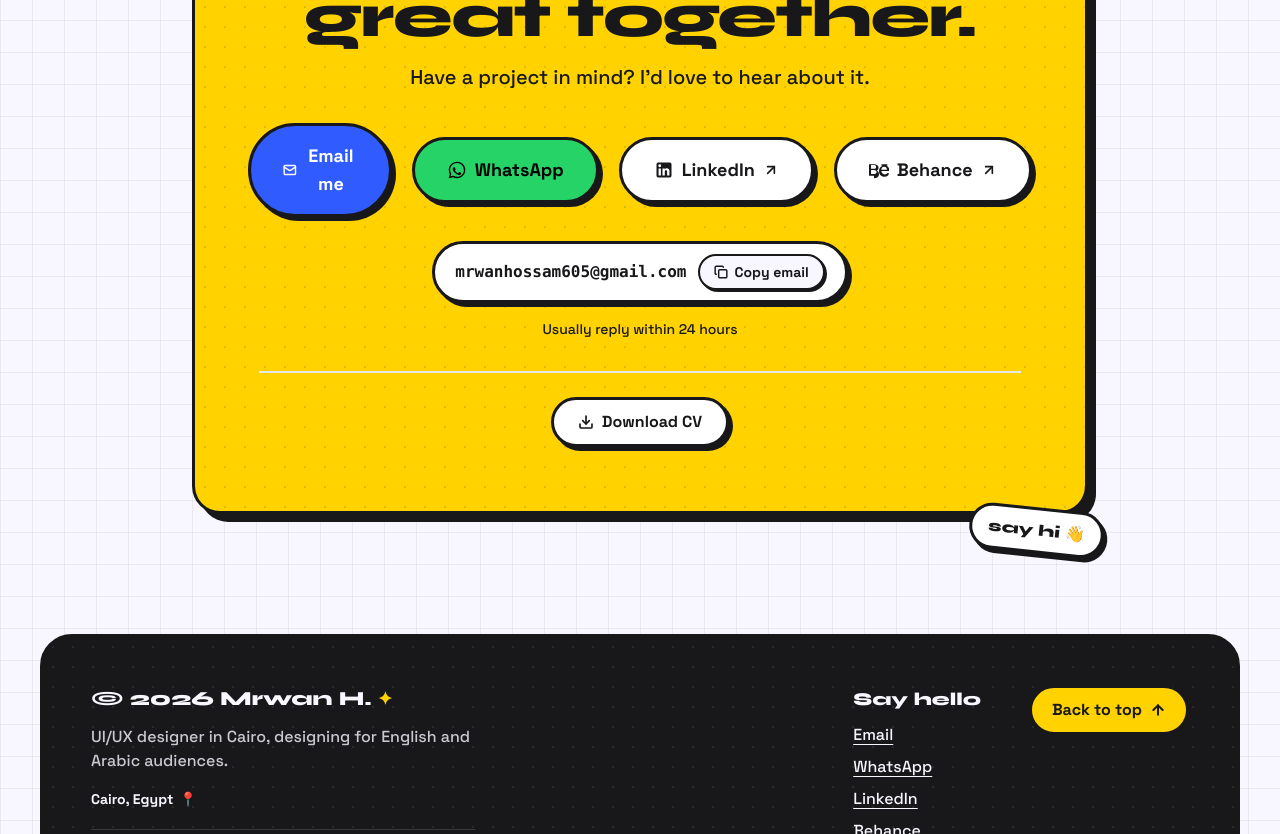
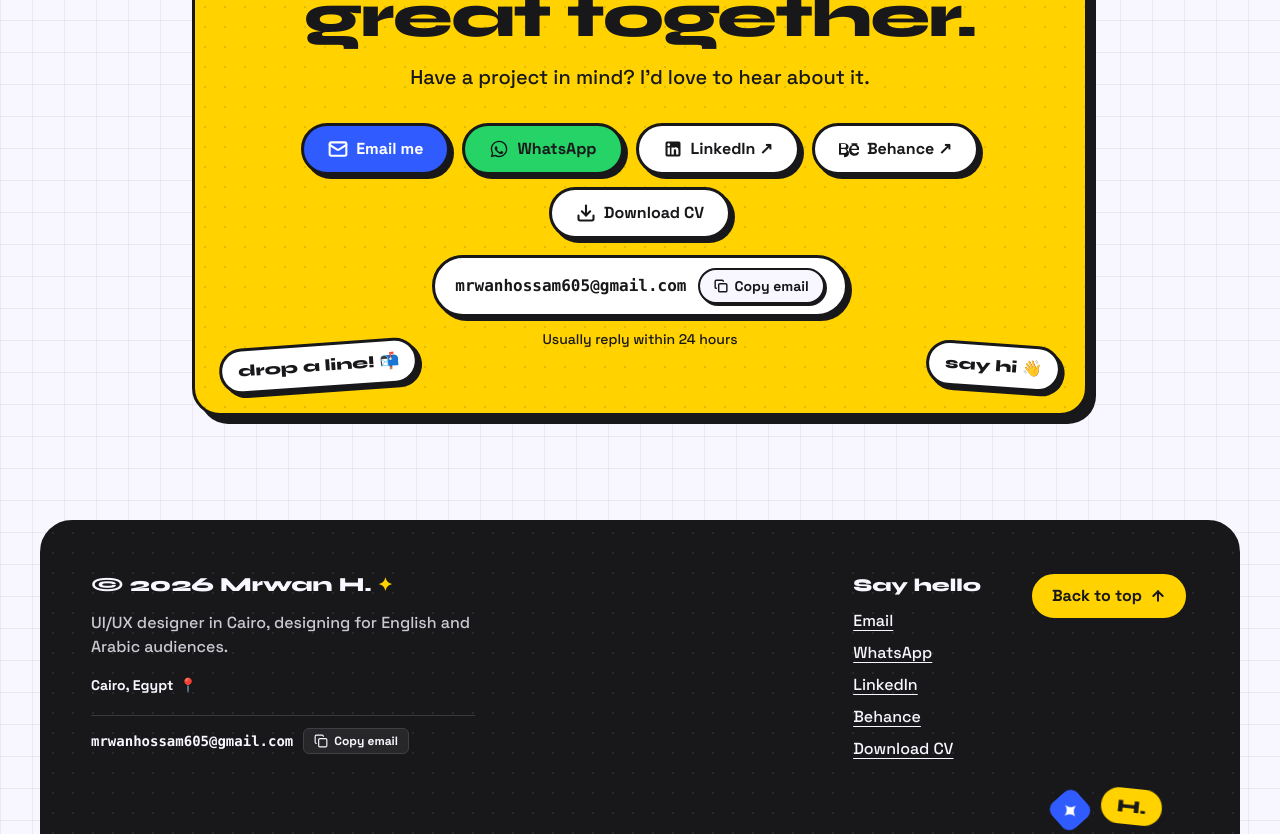
Before and after one commit to mrwanhossam605-ai/mrwan-portfolio, a React (Vite) app: page / in a window 1280 px wide. Shown: the part 5580-6414 px from the top of the page. Built offline with nearby package versions, Linux system fonts and the light colour scheme.

Commit message:
fix(contact): align button row, remove divider, format email line spacing, and move stickers inside card

```diff
--- a/src/components/Contact.jsx
+++ b/src/components/Contact.jsx
@@ -1,5 +1,5 @@
 import React, { useState } from 'react';
-import { Mail, Download, ArrowUpRight, Copy, Check } from 'lucide-react';
+import { Mail, Download, Copy, Check } from 'lucide-react';
 import { useInView } from '../hooks/useInView';
 import { StarburstSticker, SmileySticker } from './Stickers';
 import { EMAIL, LINKEDIN_URL, BEHANCE_URL, CV_PATH, WHATSAPP_URL } from '../config';
@@ -52,15 +52,15 @@ export default function Contact() {
   return (
     <section
       id="contact"
-      className="w-full max-w-container mx-auto px-4 sm:px-6 lg:px-8 py-24 scroll-mt-[120px] relative"
+      className="w-full max-w-container mx-auto px-4 sm:px-6 lg:px-8 py-24 scroll-mt-[120px] relative overflow-x-clip"
       aria-label="Contact Section"
     >
-      {/* Outer Wrapper with room for floating stickers */}
-      <div className="relative mx-auto max-w-4xl pt-6 pb-6">
+      {/* Outer Wrapper with room for top floating stickers */}
+      <div className="relative mx-auto max-w-4xl pt-6 pb-2">
 
         {/* Floating Sticker 1: Starburst (Top Right) */}
         <div
-          className="absolute -top-3 -right-2 sm:-top-5 sm:-right-6 z-20 pointer-events-none select-none"
+          className="absolute -top-3 right-0 sm:-top-5 sm:-right-6 z-20 pointer-events-none select-none"
           aria-hidden="true"
         >
           <StarburstSticker />
@@ -68,52 +68,10 @@ export default function Contact() {
 
         {/* Floating Sticker 2: Smiley (Top Left) */}
         <div
-          className="absolute -top-5 -left-3 sm:-top-6 sm:-left-6 z-20 pointer-events-none select-none"
+          className="absolute -top-5 left-0 sm:-top-6 sm:-left-6 z-20 pointer-events-none select-none"
           aria-hidden="true"
         >
           <SmileySticker />
-        </div>
-
-        {/* Floating Sticker 3: "say hi 👋" tag pill */}
-        <div
-          className="absolute -bottom-3 -right-2 sm:-bottom-4 sm:-right-4 z-20 select-none animate-sticker-pill"
-          aria-hidden="true"
-        >
-          <div className="px-4 py-2 bg-card-bg text-stroke font-heading font-extrabold text-sm sm:text-base border-3 border-stroke rounded-full shadow-neo rotate-6 hover:rotate-0 transition-transform">
-            say hi 👋
-          </div>
-        </div>
-
-        {/* Floating Sticker 4: Hand-drawn arrow pointing at buttons */}
-        <div
-          className="hidden md:flex absolute -bottom-6 left-6 z-20 flex-col items-center select-none pointer-events-none -rotate-12 animate-sticker-arrow"
-          aria-hidden="true"
-        >
-          <span className="bg-card-bg text-stroke text-xs font-bold px-2 py-0.5 border-2 border-stroke rounded-md shadow-[2px_2px_0_#18181B] font-heading mb-1">
-            drop a line! 📬
-          </span>
-          <svg
-            width="55"
-            height="45"
-            viewBox="0 0 55 45"
-            fill="none"
-            xmlns="http://www.w3.org/2000/svg"
-            className="text-stroke"
-          >
-            <path
-              d="M8 5C14 14 28 15 40 24C45 28 46 32 42 38"
-              stroke="#18181B"
-              strokeWidth="3.2"
-              strokeLinecap="round"
-            />
-            <path
-              d="M32 34L43 38L47 27"
-              stroke="#18181B"
-              strokeWidth="3.2"
-              strokeLinecap="round"
-              strokeLinejoin="round"
-            />
-          </svg>
         </div>
 
         {/* Big Centered Yellow Card */}
@@ -144,56 +102,83 @@ export default function Contact() {
           </p>
 
           {/* Action Pill Buttons */}
-          <div className="flex flex-col sm:flex-row items-center justify-center gap-4 sm:gap-5 mb-6">
-            {/* Email me */}
+          <div
+            className="contact-btn-row w-full mb-0"
+            style={{
+              display: 'flex',
+              flexWrap: 'wrap',
+              justifyContent: 'center',
+              gap: '12px',
+            }}
+          >
+            {/* 1. Email me (blue) */}
             <a
               href={`mailto:${EMAIL}?subject=Project%20inquiry%20from%20your%20portfolio`}
-              className="neo-btn bg-primary text-white text-base sm:text-lg px-7 py-3.5 sm:px-8 sm:py-4 font-extrabold w-full sm:w-auto"
+              className="neo-btn contact-btn bg-primary text-white font-extrabold text-base hover:bg-[#254acc]"
+              aria-label="Email me"
             >
               <Mail className="w-5 h-5 stroke-[2.5]" aria-hidden="true" />
               <span>Email me</span>
             </a>
 
-            {/* WhatsApp – visible with real WhatsApp URL */}
+            {/* 2. WhatsApp (green #25D366, black text) */}
             {WHATSAPP_URL && (
               <a
                 href={WHATSAPP_URL}
                 target="_blank"
                 rel="noopener noreferrer"
-                className="neo-btn bg-[#25D366] text-black border-3 border-black text-base sm:text-lg px-7 py-3.5 sm:px-8 sm:py-4 font-extrabold hover:bg-[#20ba5a] w-full sm:w-auto"
+                className="neo-btn contact-btn bg-[#25D366] text-[#18181B] font-extrabold text-base hover:bg-[#20ba5a]"
+                aria-label="WhatsApp (opens in a new tab)"
               >
                 <WhatsAppIcon className="w-5 h-5" />
                 <span>WhatsApp</span>
               </a>
             )}
 
-            {/* LinkedIn */}
+            {/* 3. LinkedIn ↗ */}
             <a
               href={LINKEDIN_URL}
               target="_blank"
               rel="noopener noreferrer"
-              className="neo-btn bg-card-bg text-stroke text-base sm:text-lg px-7 py-3.5 sm:px-8 sm:py-4 font-extrabold hover:bg-page-bg w-full sm:w-auto"
+              className="neo-btn contact-btn bg-card-bg text-stroke font-extrabold text-base hover:bg-page-bg"
+              aria-label="LinkedIn profile (opens in a new tab)"
             >
               <LinkedinIcon className="w-5 h-5" />
-              <span>LinkedIn</span>
-              <ArrowUpRight className="w-4 h-4 stroke-[2.5]" aria-hidden="true" />
+              <span>LinkedIn ↗</span>
             </a>
 
-            {/* Behance */}
+            {/* 4. Behance ↗ */}
             <a
               href={BEHANCE_URL}
               target="_blank"
               rel="noopener noreferrer"
-              className="neo-btn bg-card-bg text-stroke text-base sm:text-lg px-7 py-3.5 sm:px-8 sm:py-4 font-extrabold hover:bg-page-bg w-full sm:w-auto"
+              className="neo-btn contact-btn bg-card-bg text-stroke font-extrabold text-base hover:bg-page-bg"
+              aria-label="Behance profile (opens in a new tab)"
             >
               <BehanceIcon className="w-5 h-5" />
-              <span>Behance</span>
-              <ArrowUpRight className="w-4 h-4 stroke-[2.5]" aria-hidden="true" />
+              <span>Behance ↗</span>
+            </a>
+
+            {/* 5. Download CV (white, with the download icon) */}
+            <a
+              href={CV_PATH}
+              download="Mrwan-CV.pdf"
+              target="_blank"
+              rel="noopener noreferrer"
+              className="neo-btn contact-btn bg-card-bg text-stroke font-extrabold text-base hover:bg-page-bg"
+              aria-label="Download CV as PDF (opens in a new tab)"
+            >
+              <Download className="w-5 h-5 stroke-[2.5]" aria-hidden="true" />
+              <span>Download CV</span>
             </a>
           </div>
 
-          {/* Plain visible email text with Copy email button */}
-          <div className="inline-flex flex-wrap items-center justify-center gap-2.5 sm:gap-3 bg-card-bg border-3 border-stroke rounded-full px-5 py-2.5 shadow-neo mb-4 select-none">
+          {/* Email line: Pill with Copy button & reply note, with 16px spacing directly under the buttons */}
+          <div
+            className="flex flex-col items-center justify-center select-none"
+            style={{ marginTop: '16px' }}
+          >
+            <div className="inline-flex flex-wrap items-center justify-center gap-2.5 sm:gap-3 bg-card-bg border-3 border-stroke rounded-full px-5 py-2.5 shadow-neo">
               <span className="font-mono font-bold text-sm sm:text-base text-stroke select-all">
                 {EMAIL}
               </span>
@@ -218,21 +203,39 @@ export default function Contact() {
             </div>
 
             {/* Reply time note */}
-          <p className="text-sm text-stroke/70 font-medium mb-8">Usually reply within 24 hours</p>
+            <p className="text-sm text-stroke/70 font-medium mt-3 mb-0">
+              Usually reply within 24 hours
+            </p>
+          </div>
 
-          {/* Also: Download CV button */}
-          <div className="pt-6 border-t-2 border-stroke/20 flex justify-center">
-            <a
-              href={CV_PATH}
-              download="Mrwan-CV.pdf"
-              target="_blank"
-              rel="noopener noreferrer"
-              className="neo-btn bg-card-bg text-stroke text-sm sm:text-base px-6 py-2.5 font-bold hover:bg-page-bg"
-              aria-label="Download CV as PDF"
+          {/* Sticker: "drop a line!" fully inside card, bottom-left */}
+          <div
+            className="hidden sm:block absolute select-none pointer-events-none z-10"
+            style={{
+              left: '24px',
+              bottom: '24px',
+              transform: 'rotate(-4deg)',
+            }}
+            aria-hidden="true"
           >
-              <Download className="w-4 h-4 stroke-[2.5]" aria-hidden="true" />
-              <span>Download CV</span>
-            </a>
+            <div className="px-4 py-2 bg-card-bg text-stroke font-heading font-extrabold text-sm sm:text-base border-3 border-stroke rounded-full shadow-neo">
+              drop a line! 📬
+            </div>
+          </div>
+
+          {/* Sticker: "say hi 👋" fully inside card, bottom-right */}
+          <div
+            className="hidden sm:block absolute select-none pointer-events-none z-10"
+            style={{
+              right: '24px',
+              bottom: '24px',
+              transform: 'rotate(4deg)',
+            }}
+            aria-hidden="true"
+          >
+            <div className="px-4 py-2 bg-card-bg text-stroke font-heading font-extrabold text-sm sm:text-base border-3 border-stroke rounded-full shadow-neo">
+              say hi 👋
+            </div>
           </div>
         </div>
       </div>
--- a/src/index.css
+++ b/src/index.css
@@ -566,6 +566,36 @@ body {
 }
 
 /* ==========================================================================
+   CONTACT SECTION BUTTON ROW
+   ========================================================================== */
+.contact-btn-row {
+  display: flex;
+  flex-wrap: wrap;
+  justify-content: center;
+  align-items: center;
+  gap: 12px;
+}
+
+.contact-btn {
+  white-space: nowrap;
+  height: 52px;
+  padding: 0 24px;
+  display: inline-flex;
+  align-items: center;
+  justify-content: center;
+  gap: 8px;
+  line-height: 1;
+  flex: 0 0 auto;
+}
+
+@media (max-width: 639px) {
+  .contact-btn {
+    width: 100% !important;
+    flex: 1 1 100% !important;
+  }
+}
+
+/* ==========================================================================
    FOOTER WORDMARK & STICKER MOTION
    ========================================================================== */
 .wordmark-container {
```
Lines whose indentation alone changed are shown as unchanged.
